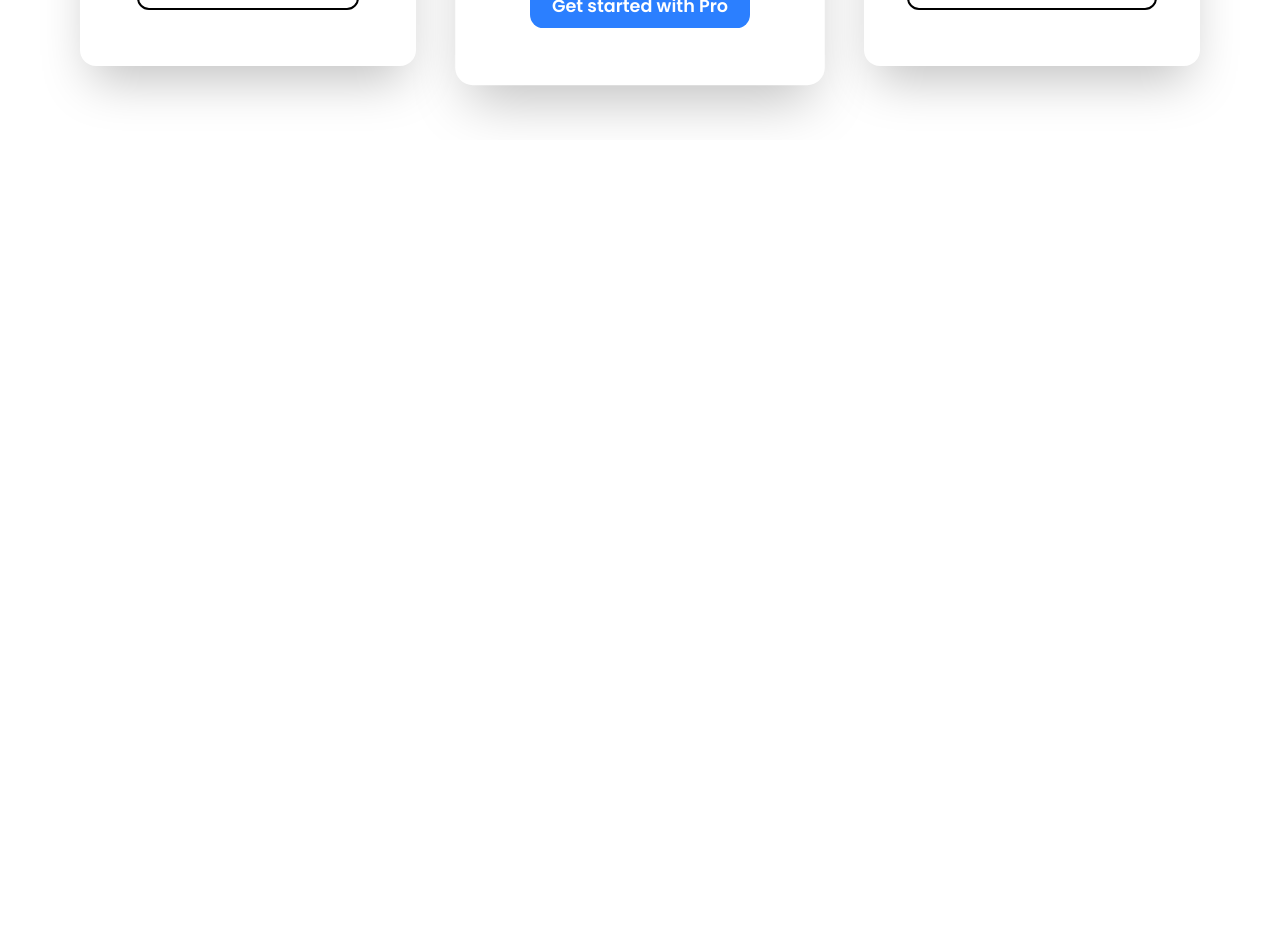
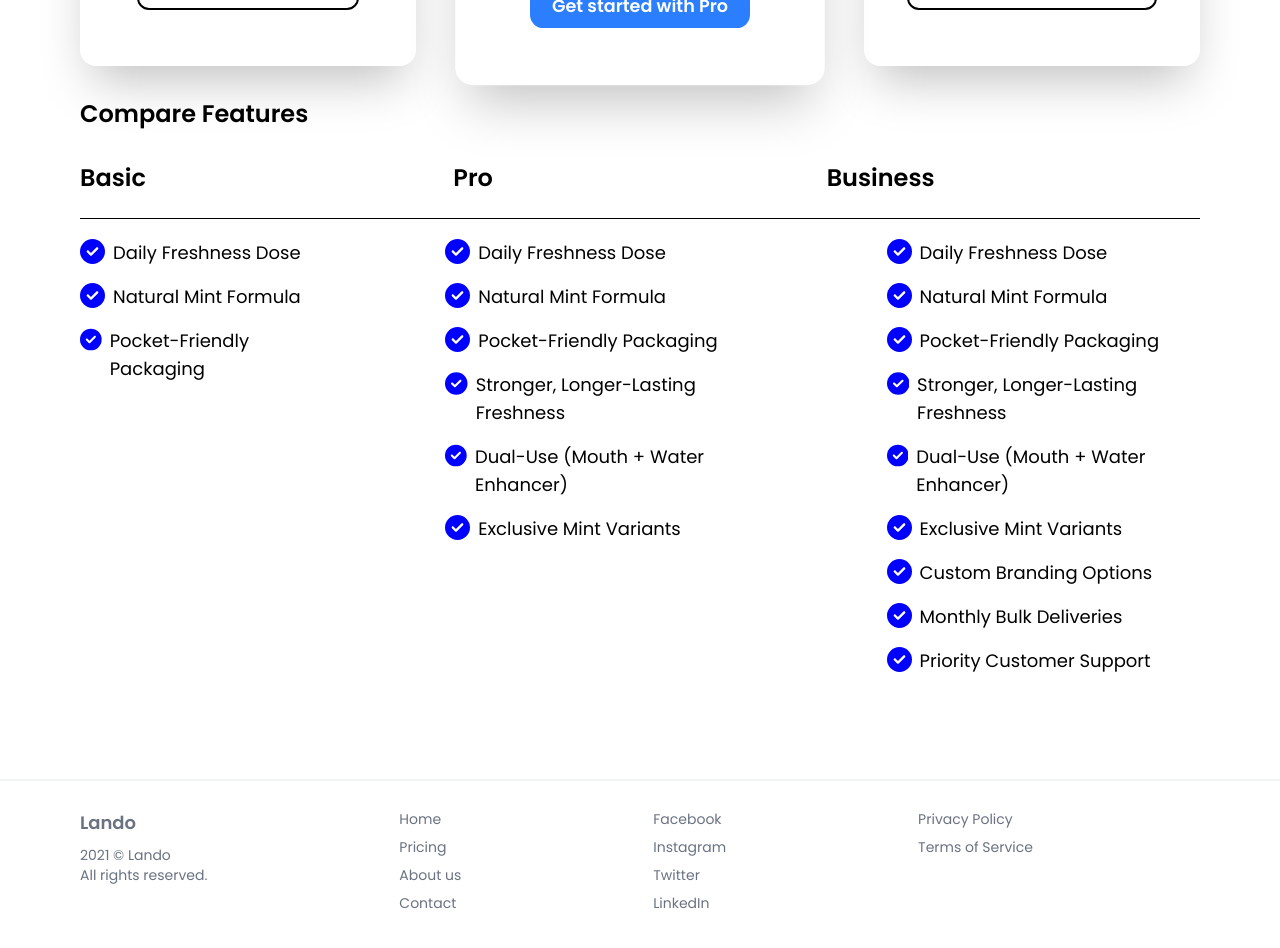
Before and after one commit to M-Juss/React-Tailwind-Website, a React (Vite) app: page /pricing in a window 1280 px wide. Shown: the part 660-1608 px from the top of the page. Before the commit the page ends 800 px from the top, so only its background shows below. Built offline with nearby package versions, Linux system fonts and the light colour scheme.

Commit message:
Footer done and Pricing page is done

```diff
--- a/package.json
+++ b/package.json
@@ -11,8 +11,10 @@
   },
   "dependencies": {
     "@tailwindcss/vite": "^4.1.8",
+    "lucide-react": "^0.514.0",
     "react": "^19.1.0",
     "react-dom": "^19.1.0",
+    "react-icons": "^5.5.0",
     "react-router-dom": "^7.6.2",
     "tailwindcss": "^4.1.8"
   },
--- /dev/null
+++ b/src/components/Footer.jsx
@@ -0,0 +1,36 @@
+import React from 'react'
+
+const Footer = () => {
+  return (
+    <div className='min-w-screen h-32 border-gray-100 border-t-2 flex px-20 mt-24 pt-7  text-gray-500 text-sm space-x-48 pb-36'>
+
+        <div className='flex-col'>
+            <h1 className='pb-2 text-lg font-semibold'>Lando</h1>
+            <h1>2021 © Lando</h1>
+            <h1>All rights reserved.</h1>
+        </div>
+
+        <div className='flex-col'>
+            <h1 className='pb-2'>Home</h1>
+            <h1 className='pb-2'>Pricing</h1>
+            <h1 className='pb-2'>About us</h1>
+            <h1>Contact</h1>
+        </div>
+
+        <div className='flex-col'>
+            <h1 className='pb-2'>Facebook</h1>
+            <h1 className='pb-2'>Instagram</h1>
+            <h1 className='pb-2'>Twitter</h1>
+            <h1>LinkedIn</h1>
+        </div>
+
+        <div className='flex-col'>
+            <h1 className='pb-2'>Privacy Policy</h1>
+            <h1>Terms of Service</h1>
+        </div>
+
+    </div>
+  )
+}
+
+export default Footer
--- a/src/pages/Home.jsx
+++ b/src/pages/Home.jsx
@@ -1,5 +1,6 @@
 import React from 'react'
 import NavBar from '../components/NavBar'
+import Footer from '../components/Footer'
 
 const Home = () => {
   return (
@@ -21,7 +22,7 @@ const Home = () => {
             <img src='src\image\london.png' className='h-130 w-500'></img>
         </div>
       </div>
-
+    <Footer/>
     </div>
   )
 }
--- a/src/pages/Pricing.jsx
+++ b/src/pages/Pricing.jsx
@@ -1,7 +1,16 @@
 import React from 'react'
 import NavBar from '../components/NavBar'
+import { FaCircleCheck } from "react-icons/fa6";
+import Footer from '../components/Footer';
 
 const Pricing = () => {
+
+
+const basic = ["Daily Freshness Dose", "Natural Mint Formula", "Pocket-Friendly Packaging"];
+const pro = [...basic, "Stronger, Longer-Lasting Freshness", "Dual-Use (Mouth + Water Enhancer)", "Exclusive Mint Variants"];
+const business = [...pro, "Custom Branding Options", "Monthly Bulk Deliveries", "Priority Customer Support"];
+
+
   return (
     <div className='min-h-screen min-w-screen bg-white flex-col'>
       <NavBar/>
@@ -28,6 +37,7 @@ const Pricing = () => {
             </div>
           </div>
         </div>
+
         <div className='flex-1 h-96 shadow-2xl rounded-2xl scale-110'>
           <div className='flex justify-end pt-3 px-3'>
             <h1 className='bg-blue-500 py-1 px-3 rounded-xl text-xs font-semibold text-white'>Most Popular</h1>
@@ -49,6 +59,7 @@ const Pricing = () => {
             </div>
           </div>
         </div>
+
         <div className='flex-1 h-96 shadow-2xl rounded-2xl transition-all duration-300 transform hover:scale-105'>
           <div className='flex-col px-10 py-10'>
             <h1 className='font-semibold text-xl pb-5'>Business</h1>
@@ -67,9 +78,57 @@ const Pricing = () => {
             </div>
           </div>
         </div>
-
       </div>
 
+      <div className='px-20 h-fit'>
+      <h1 className='pt-8 text-2xl font-semibold'>Compare Features</h1>
+
+      <div className='grid grid-cols-3 pb-6'>
+        <h1 className='pt-8 text-2xl font-semibold'>Basic</h1>
+        <h1 className='pt-8 text-2xl font-semibold'>Pro</h1>
+        <h1 className='pt-8 text-2xl font-semibold'>Business</h1>
+      </div>
+
+      <div className=' border-b-black border-b-1'></div>
+
+      <div className='flex w-fit space-x-32'>
+        <div className='flex-col pt-3'>
+        {basic.map((item,index) => {
+          return(
+            <div className='flex space-x-2 py-2 text-lg'>
+              <FaCircleCheck color='blue' size={25} />
+              <h1 key={index}>{item}</h1>
+            </div>
+
+          );
+        })}
+        </div>
+
+      <div className='flex-col pt-3'>
+        {pro.map((item,index) => {
+          return(
+            <div className='flex space-x-2 py-2 text-lg'>
+              <FaCircleCheck color='blue' size={25} />
+              <h1 key={index}>{item}</h1>
+            </div>
+
+          );
+        })}
+        </div>
+
+        <div className='flex-col pt-3'>
+        {business.map((item,index) => {
+          return(
+            <div className='flex space-x-2 py-2 text-lg'>
+              <FaCircleCheck color='blue' size={25} />
+              <h1 key={index}>{item}</h1>
+            </div>
+          );
+        })}
+        </div>
+      </div>
+      </div>
+      <Footer />
     </div>
 
   )
```
Also changed, not shown: 1 other file (tests, documents, lock files or other folders).
